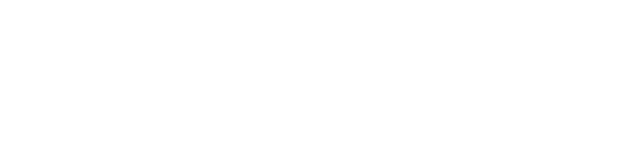
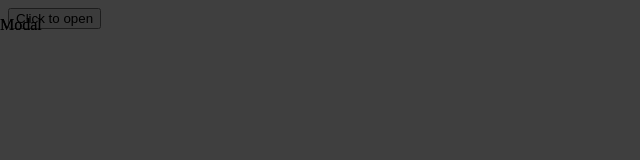
Before and after one commit to Zaffri/VueJS-Modal, a plain HTML site: page example/index.html in a window 1280 px wide. Shown: the whole page, without its empty margins (0-640 px from the left). Drawn offline with nearby package versions, Linux system fonts and the light colour scheme.

Commit message:
SM: Modal base markup + CSS added.

```diff
--- /dev/null
+++ b/example/css/style.css
@@ -0,0 +1,9 @@
+#zaffri-modal {
+    position: fixed;
+    top: 0;
+    left: 0;
+    z-index: 1010;
+    background: rgba(0,0,0, 0.5);
+    width: 100%;
+    height: 100%;
+}
--- a/example/index.html
+++ b/example/index.html
@@ -4,12 +4,22 @@
     <title>VueJS</title>
     <!-- VueJS -->
     <script src="https://unpkg.com/vue@2.1.6/dist/vue.js"></script>
+    <!-- Modal CSS -->
+    <link rel="stylesheet" type="text/css" href="css/style.css" />
 </head>
 <body>
 
     <section id="app">
+        <button>Click to open</button>
+        <zaffri-modal></zaffri-modal>
+    </section>
 
-    </section>
+    <!-- Modal markup -->
+    <div id="zaffri-modal-template">
+        <div id="zaffri-modal">
+            <p>Modal</p>
+        </div>
+    </div>
 
     <!-- Custom JS -->
     <script src="js/app.js"></script>
--- a/example/js/app.js
+++ b/example/js/app.js
@@ -1,3 +1,7 @@
+Vue.component('zaffri-modal', {
+    template: "#zaffri-modal-template"
+});
+
 var app = new Vue({
     el: "#app",
     data: {
```
